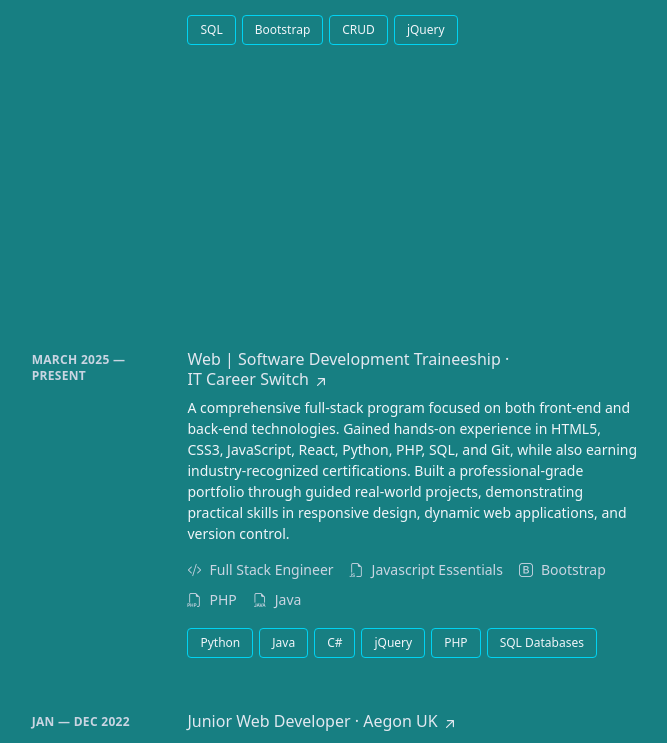
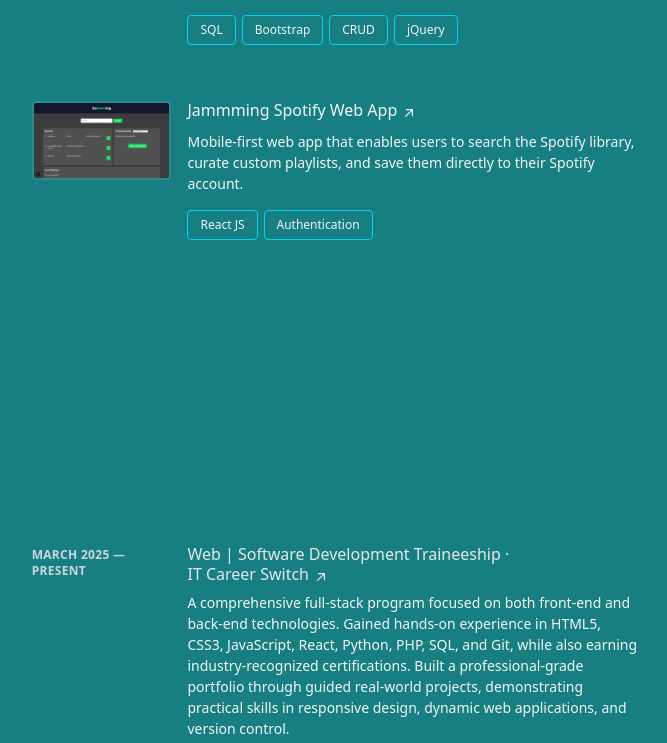
Before and after one commit to harold-hurst/personal-website, a Next.js app: page / in a window 1280 px wide. Shown: the part 859-1602 px from the top of the page, without its empty margins (593-1260 px from the left). Built offline with nearby package versions, Linux system fonts and the light colour scheme.

Commit message:
change cv links to downloadable

```diff
--- a/src/app/page.tsx
+++ b/src/app/page.tsx
@@ -247,13 +247,11 @@
               <a
                 className="block hover:text-slate-200"
                 href="/resume.pdf"
-                target="_blank"
-                rel="noreferrer noopener"
-                aria-label="Resume (opens in a new tab)"
-                title="Resume"
+                download
+                aria-label="Download Curriculum Vitae"
+                title="Curriculum Vitae"
               >
-                <span className="sr-only">Resume</span>
-
+                <span className="sr-only">curriculum vitae</span>
                 <svg
                   xmlns="http://www.w3.org/2000/svg"
                   width="20"
@@ -466,6 +464,74 @@
                   />
                 </div>
               </li>
+
+              <li className="mb-12 cursor-pointer">
+                <div className="group relative grid gap-4 pb-1 sm:grid-cols-8 sm:gap-8 md:gap-4 lg:hover:!opacity-100 lg:group-hover/list:opacity-50">
+                  <div className="absolute -inset-x-4 -inset-y-4 z-0 hidden rounded-md transition-all duration-300 motion-reduce:transition-none lg:-inset-x-6 lg:block lg:group-hover:bg-slate-800/50 lg:group-hover:shadow-[inset_0_1px_0_0_rgba(148,163,184,0.1)] lg:group-hover:drop-shadow-lg"></div>
+                  <div className="z-10 sm:order-2 sm:col-span-6">
+                    <h3>
+                      <a
+                        className="inline-flex items-baseline font-medium leading-tight hover:text-cyan-400 focus-visible:text-cyan-400  group/link text-base"
+                        href="https://jammming-nine.vercel.app/"
+                        target="_blank"
+                        rel="noreferrer noopener"
+                        aria-label="Jammming Spotify Web App (opens in a new tab)"
+                      >
+                        <span className="absolute -inset-x-4 -inset-y-2.5 hidden rounded md:-inset-x-6 md:-inset-y-4 lg:block"></span>
+                        <span>
+                          Jammming Spotify Web App
+                          <span className="inline-block">
+                            <svg
+                              xmlns="http://www.w3.org/2000/svg"
+                              viewBox="0 0 20 20"
+                              fill="currentColor"
+                              className="inline-block h-4 w-4 shrink-0 transition-transform group-hover/link:-translate-y-1 group-hover/link:translate-x-1 group-focus-visible/link:-translate-y-1 group-focus-visible/link:translate-x-1 motion-reduce:transition-none ml-1 translate-y-px"
+                              aria-hidden="true"
+                            >
+                              <path
+                                fillRule="evenodd"
+                                d="M5.22 14.78a.75.75 0 001.06 0l7.22-7.22v5.69a.75.75 0 001.5 0v-7.5a.75.75 0 00-.75-.75h-7.5a.75.75 0 000 1.5h5.69l-7.22 7.22a.75.75 0 000 1.06z"
+                                clipRule="evenodd"
+                              ></path>
+                            </svg>
+                          </span>
+                        </span>
+                      </a>
+                    </h3>
+                    <p className="mt-2 text-sm leading-normal">
+                      Mobile-first web app that enables users to search the
+                      Spotify library, curate custom playlists, and save them
+                      directly to their Spotify account.
+                    </p>
+                    <ul
+                      className="mt-2 flex flex-wrap"
+                      aria-label="Technologies used:"
+                    >
+                      <li className="mr-1.5 mt-2">
+                        <div className="border border-cyan-400 transition-all duration-300 px-3 rounded py-1 text-xs font-medium leading-5  ">
+                          React JS
+                        </div>
+                      </li>
+                      <li className="mr-1.5 mt-2">
+                        <div className="border border-cyan-400 transition-all duration-300 px-3 rounded py-1 text-xs font-medium leading-5  ">
+                          Authentication
+                        </div>
+                      </li>
+                    </ul>
+                  </div>
+
+                  <Image
+                    alt="Company Directory Web App"
+                    loading="lazy"
+                    width="200"
+                    height="48"
+                    decoding="async"
+                    data-nimg="1"
+                    className="aspect-video object-cover rounded border-2 border-slate-200/10 transition group-hover:border-slate-200/30 sm:order-1 sm:col-span-2 sm:translate-y-1"
+                    src="/jammming.png"
+                  />
+                </div>
+              </li>
             </ul>
           </section>
 
@@ -528,10 +594,10 @@
                         front-end and back-end technologies. Gained hands-on
                         experience in HTML5, CSS3, JavaScript, React, Python,
                         PHP, SQL, and Git, while also earning
-                        industry-recognized certifications. Built a professional-grade portfolio through
-                        guided real-world projects, demonstrating practical
-                        skills in responsive design, dynamic web applications,
-                        and version control.
+                        industry-recognized certifications. Built a
+                        professional-grade portfolio through guided real-world
+                        projects, demonstrating practical skills in responsive
+                        design, dynamic web applications, and version control.
                       </p>
                       <ul
                         className="mt-2 flex flex-wrap"
@@ -715,12 +781,11 @@
                 <a
                   className="inline-flex items-baseline leading-tight hover:text-cyan-400 focus-visible:text-cyan-400 font-semibold text-slate-200 group/link text-base"
                   href="/resume.pdf"
-                  target="_blank"
-                  rel="noreferrer noopener"
-                  aria-label="View Full Résumé (opens in a new tab)"
+                  download
+                  aria-label="Download Full Résumé"
                 >
                   <span>
-                    View Full CV{" "}
+                    Download Full CV{" "}
                     <span className="inline-block">
                       <svg
                         xmlns="http://www.w3.org/2000/svg"
```
Also changed, not shown: public/jammming.png (added).
